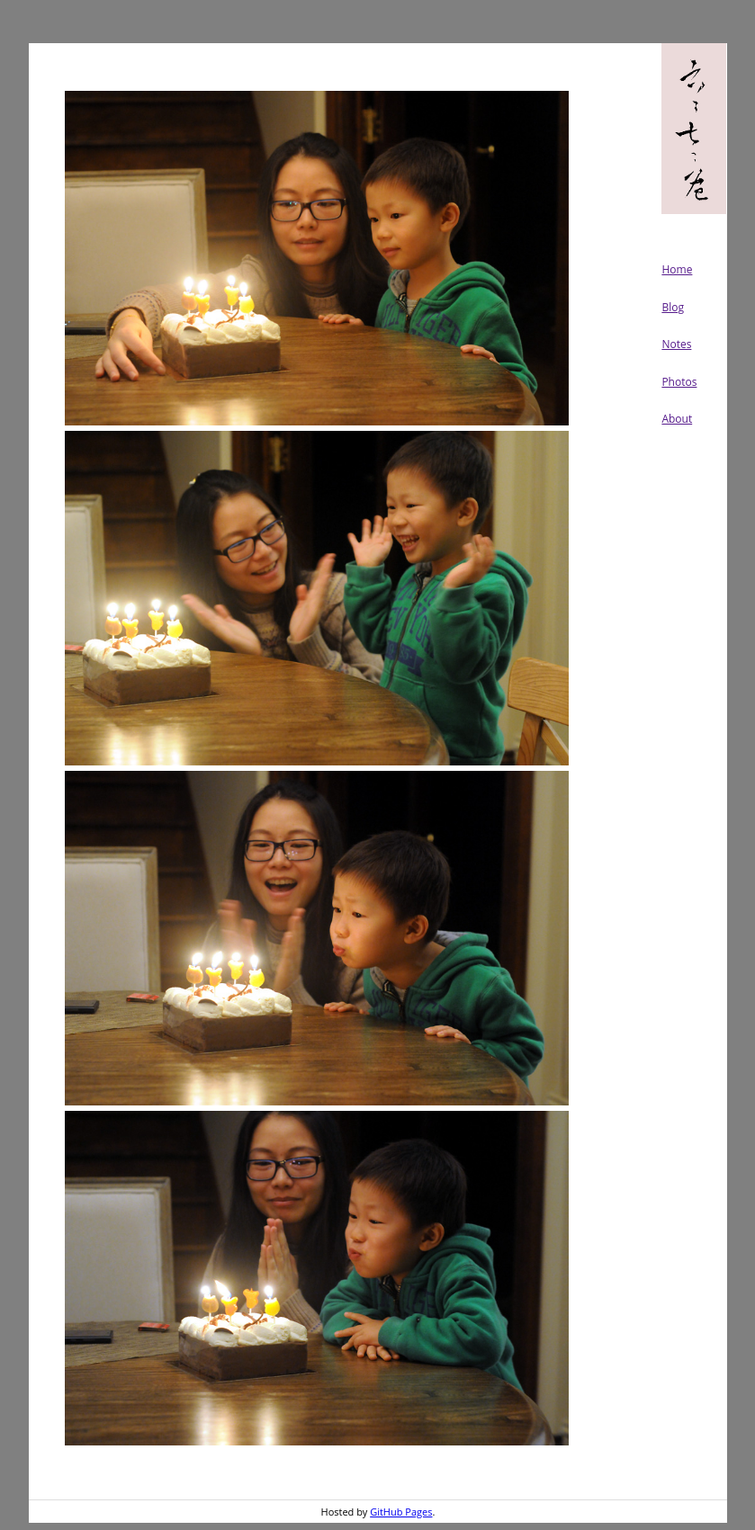
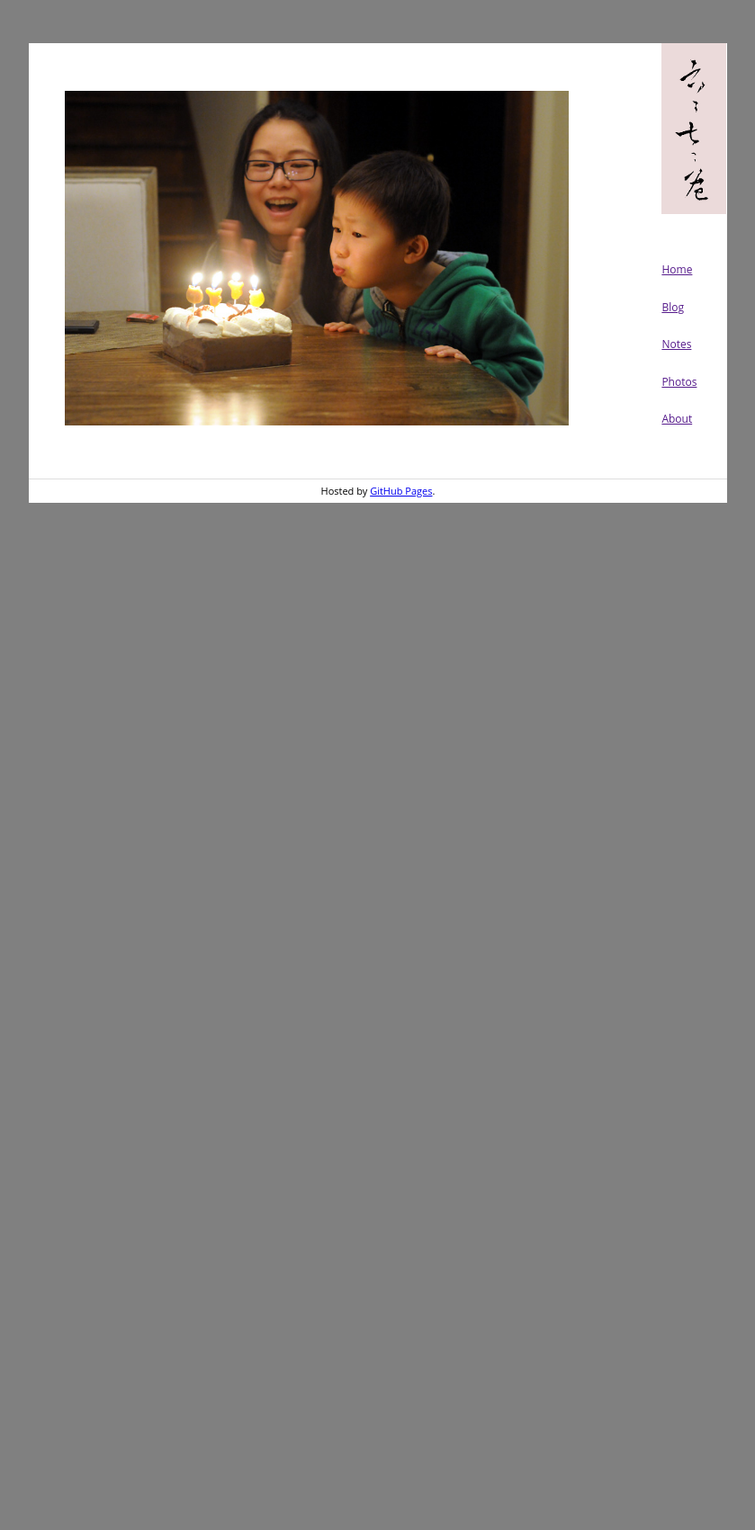
Before and after one commit to wangguanzhou/wangguanzhou.github.io, a Jekyll site: the page built from _posts/2014-11-09-jai-4-ans.md, in a window 1280 px wide. Shown: the whole page at 90% size, without its empty margins (220-1059 px from the left). Built offline with Jekyll 4.4.1, drawn with Linux system fonts in a browser that asks for light colours; after the commit the page ends 900 px from its top, so only the background shows below that.

Commit message:
remove some photos

```diff
--- a/_posts/2014-11-09-jai-4-ans.md
+++ b/_posts/2014-11-09-jai-4-ans.md
@@ -4,7 +4,4 @@ title: "J'ai 4 ans!"
 category: blogs
 ---
 
-<img src="/photos/2014/2014-11-09-1.jpg" width="560px">
-<img src="/photos/2014/2014-11-09-2.jpg" width="560px">
 <img src="/photos/2014/2014-11-09-3.jpg" width="560px">
-<img src="/photos/2014/2014-11-09-4.jpg" width="560px">
```
